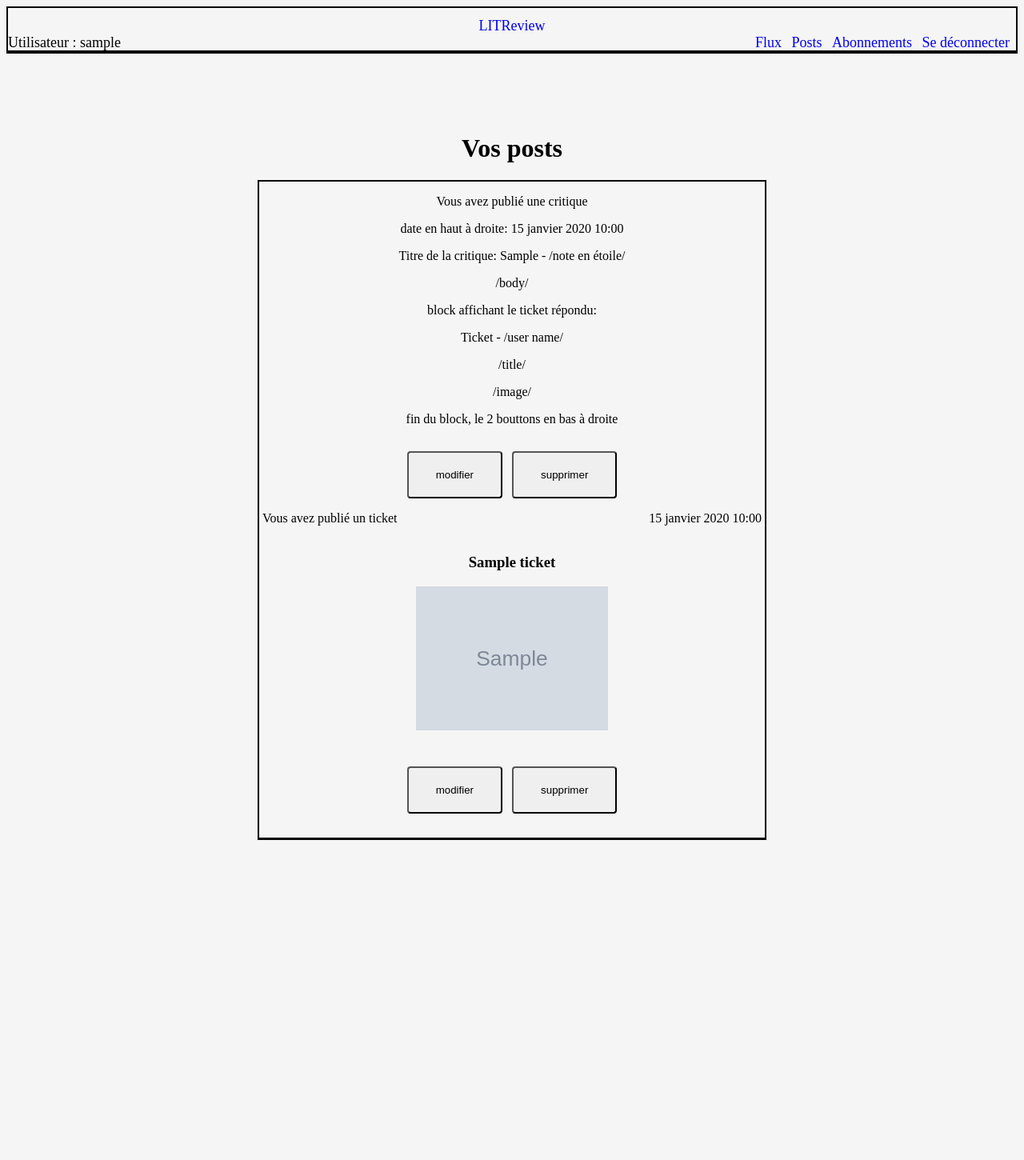
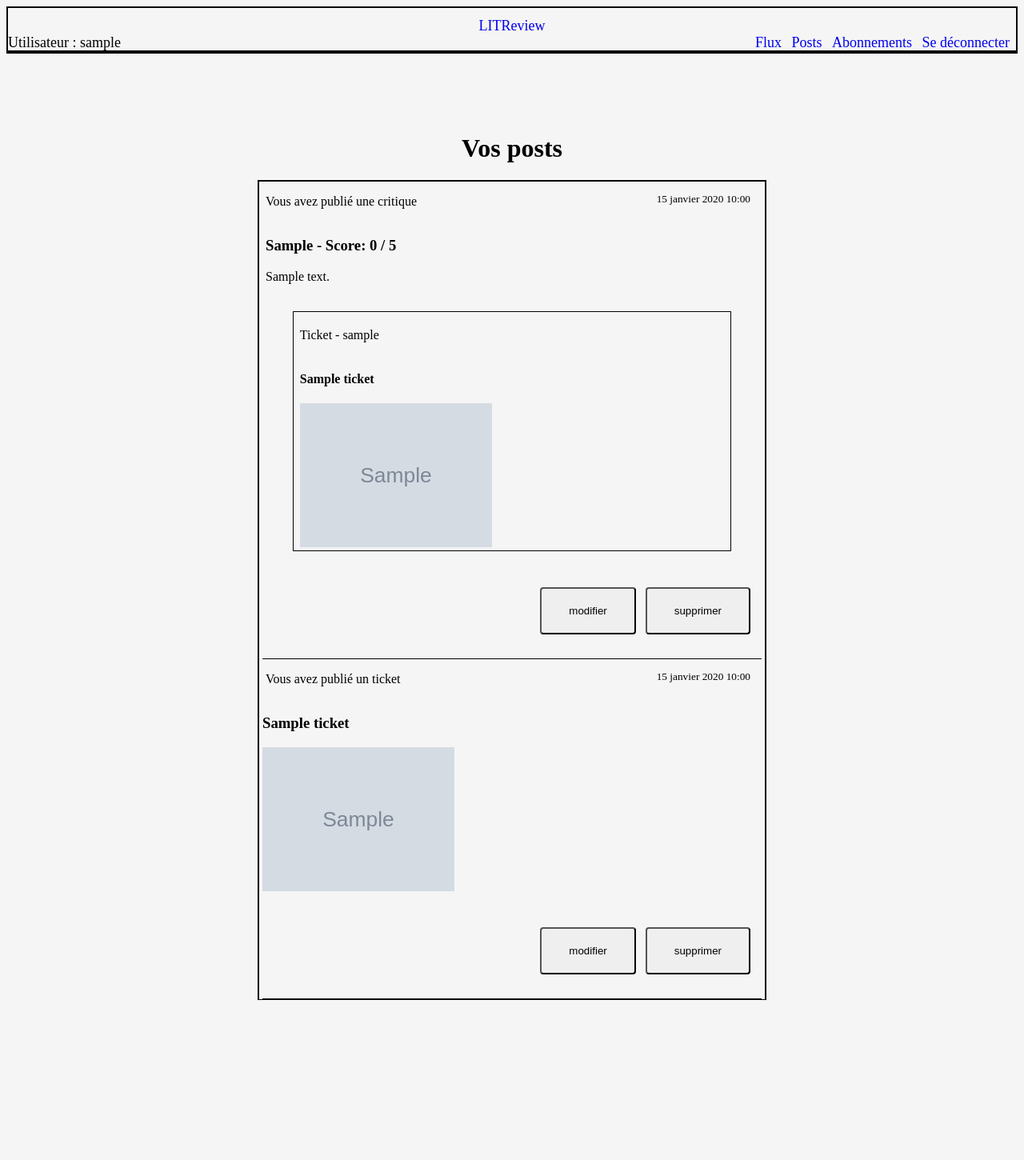
Before and after one commit to Dhyakia/OPC_Project09, a Django app: page /review/my_content/ in a window 1280 px wide. Shown: the whole page at 80% size. Before the commit the page ends 1050 px from the top, so only its background shows below. Run offline with Django 4.2, Linux system fonts and the light colour scheme; a user stored in the database is signed in; tables that the repository leaves empty hold one stand-in row (values such as "Sample post"); grey boxes marked "Sample" are stand-in pictures.

Commit message:
correctly display own review

```diff
--- a/LITReview/review/forms.py
+++ b/LITReview/review/forms.py
@@ -17,6 +17,4 @@ class ReviewForm(forms.ModelForm):
     class Meta:
         model = Review
         fields = ("headline", "rating", "body")
-        # TODO: rating doit s'afficher comme une liste 'radio'
-        # horizontalement
         widgets = {"rating": forms.RadioSelect()}
--- a/LITReview/review/static/review/style.css
+++ b/LITReview/review/static/review/style.css
@@ -114,32 +114,56 @@ textarea {
 /* My_content.html style */
 .my-content-block {
     border: 2px solid black;
+    border-bottom: 1px solid black;
     width: 50%;
     margin: auto;
 }
-.my-content-ticket {
+.my-content-snippet {
+    text-align: left;
     border-bottom: 1px solid black;
-    width: 100%;
-    margin: auto;
+    margin-left: 4px;
+    margin-right: 4px;
 }
-.my-content-ticket-header {
+.my-content-block-btn {
+    padding-top: 30px;
+    padding-bottom: 30px;
+    margin-right: 10px;
+    text-align: right;
+}
+.my-content-review-body {
+    text-align: left;
+    padding-left: 4px;
+}
+.my-content-review-healine {
+    font-size: larger;
+    font-weight: 100;
+}
+.my-content-ticket-header,
+.my-content-review-header,
+.my-content-review-ticket {
     text-align: left;
     display: flex;
 }
-#ticket-header-left, #ticket-header-right {
+.my-content-review-ticket {
+    border: 1px solid black;
+    width: 85%;
+    margin: auto;
+    flex-direction: column;
+    padding: 4px 8px 4px 8px;
+}
+.ticket-header-left, .ticket-header-right,
+.review-header-left, .review-header-right {
     display: inline-block;
 }
-#ticket-header-left {
+.ticket-header-left, .review-header-left {
     flex: 1;
     padding-left: 4px;
 }
-#ticket-header-right {
-    padding-right: 4px;
+.ticket-header-right, .review-header-right{
+    padding-right: 14px;
+    font-size: smaller;
 }
-.my-content-ticket-btn {
-    padding-top: 30px;
-    padding-bottom: 30px;
-}
+
 
 /* delete_ticket & delete_review style */
 .delete-content-box {
--- a/LITReview/review/templates/review/review_snippet.html
+++ b/LITReview/review/templates/review/review_snippet.html
@@ -1,16 +1,26 @@
-<p>Vous avez publié une critique</p>
-<p>date en haut à droite: {{ post.time_created }}</p>
-<p>Titre de la critique: {{ post.headline }} - /note en étoile/ </p>
-<p>/body/</p>
+<div class="my-content-snippet">
 
-<p>block affichant le ticket répondu:</p>
-<p>Ticket - /user name/</p>
-<p>/title/</p>
-<p>/image/</p>
-<p>fin du block, le 2 bouttons en bas à droite</p>
+    <div class="my-content-review-header">
+        <p class="review-header-left">Vous avez publié une critique</p>
+        <p class="review-header-right">{{post.time_created}}</p>
+    </div>
 
+    <div class="my-content-review-body">
+        <h3>{{post.headline}} - Score: {{post.rating}} / 5</h3>
+        <p>{{post.body}}</p>
+    </div>
 
-<div class="my-content-review-btn">
-    <a href="{% url 'edit-review' post.id %}"><button>modifier</button></a>
-    <a href="{% url 'delete-review' post.id %}"><button>supprimer</button></a>
+    <br>
+
+    <div class="my-content-review-ticket">
+        <p>Ticket - {{post.ticket.user}}</p>
+        <h4>{{post.ticket.title}}</h4>
+        <img src="{{post.ticket.image.url}}" width="240px">
+    </div>
+
+    <div class="my-content-block-btn">
+        <a href="{% url 'edit-review' post.id %}"><button>modifier</button></a>
+        <a href="{% url 'delete-review' post.id %}"><button>supprimer</button></a>
+    </div>
+
 </div>
--- a/LITReview/review/templates/review/ticket_snippet.html
+++ b/LITReview/review/templates/review/ticket_snippet.html
@@ -1,9 +1,9 @@
 
-<div class="my-content-ticket">
+<div class="my-content-snippet">
 
     <div class="my-content-ticket-header">
-        <p id="ticket-header-left">Vous avez publié un ticket</p>
-        <p id="ticket-header-right">{{post.time_created}}</p>
+        <p class="ticket-header-left">Vous avez publié un ticket</p>
+        <p class="ticket-header-right">{{post.time_created}}</p>
     </div>
 
     <div class="my-content-ticket-image">
@@ -11,7 +11,7 @@
         <img src="{{post.image.url}}" width="240px">
     </div>
 
-    <div class="my-content-ticket-btn">
+    <div class="my-content-block-btn">
         <a href="{% url 'edit-ticket' post.id %}"><button>modifier</button></a>
         <a href="{% url 'delete-ticket' post.id %}"><button>supprimer</button></a>
     </div>
--- a/LITReview/review/views.py
+++ b/LITReview/review/views.py
@@ -104,8 +104,6 @@ def createReview(request):
         return render(request, template_name, context=context)
 
 
-
-
 @login_required
 def editTicket(request, id):
 
@@ -113,7 +111,6 @@ def editTicket(request, id):
 
     if request.method == 'GET':
         form = forms.TicketForm(instance=ticket)
-
         context = {'form': form}
         return render(request, 'review/edit_ticket.html', context=context)
 
@@ -124,10 +121,23 @@ def editTicket(request, id):
             form.save()
             return redirect('my-content')
 
+
 @login_required
 def editReview(request, id):
 
-    return render(request, 'review/edit_review.html')
+    review = Review.objects.get(id=id)
+
+    if request.method == 'GET':
+        form = forms.ReviewForm(instance=review)
+        context = {'form': form}
+        return render(request, 'review/edit_review.html', context=context)
+
+    if request.method == 'POST':
+        form = forms.ReviewForm(request.POST, instance=review)
+
+        if form.is_valid():
+            form.save()
+            return redirect('my-content')
 
 
 @login_required
```
Also changed, not shown: LITReview/review/templates/review/edit_review.html (+11 -1 lines).
